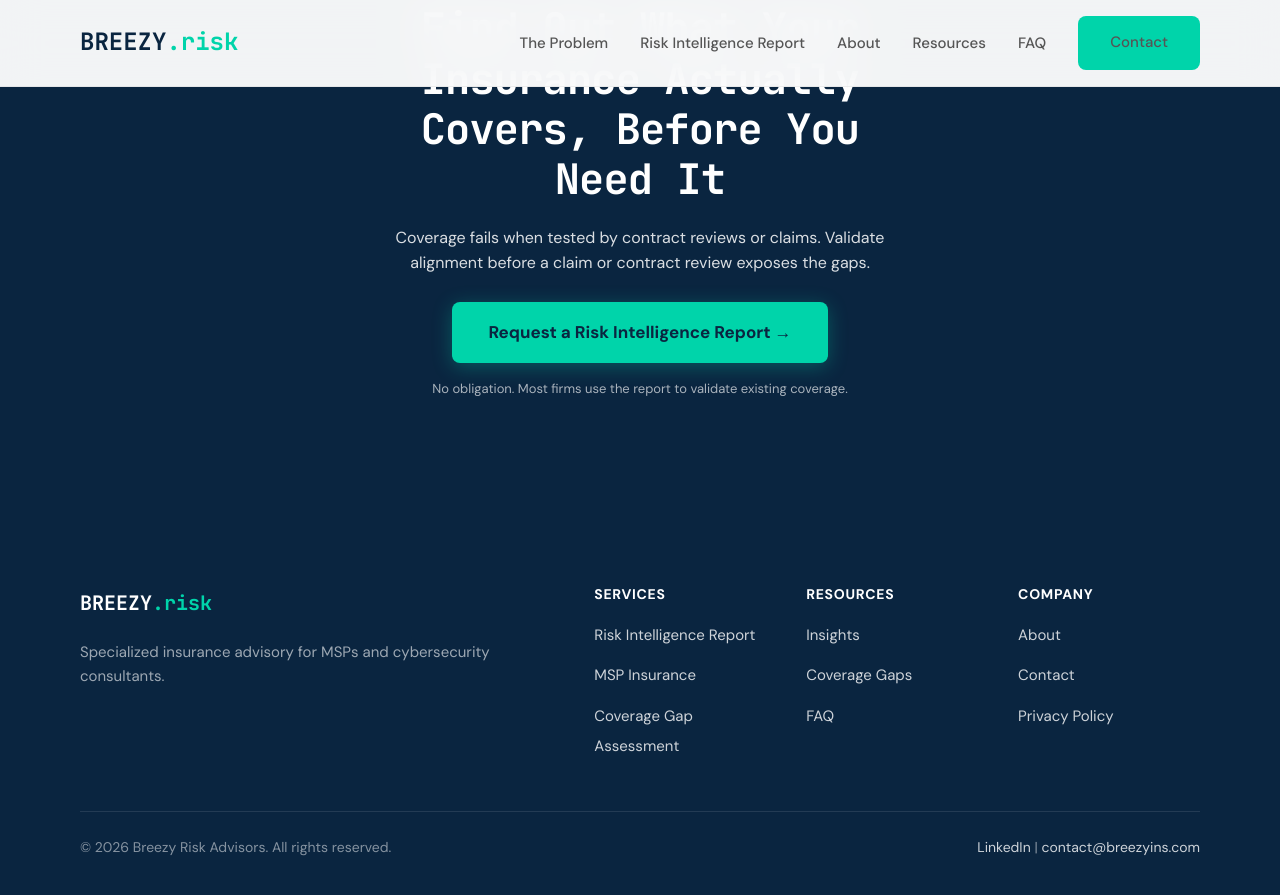
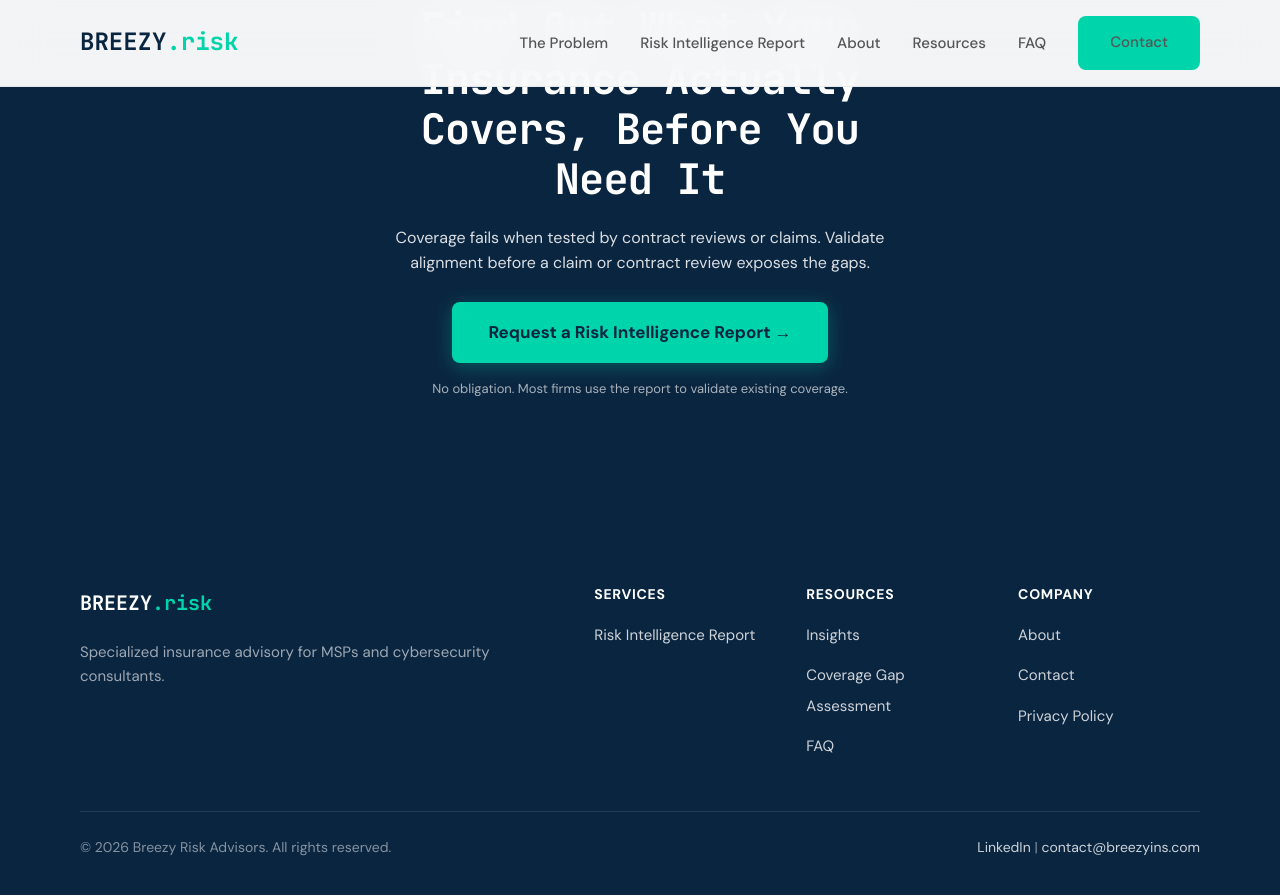
Before and after one commit to joeproe1/breezyins.com, a Jekyll site: the page built from index.html, in a window 1280 px wide and 900 px high, scrolled down 2692 px. Shown: the top 895 px of the window. Built offline with Jekyll 4.4.1, drawn with Linux system fonts in a browser that asks for light colours.

Commit message:
Clean up footer nav: remove MSP Insurance and Coverage Gaps links
Moved Coverage Gap Assessment under Resources.

Co-Authored-By: Claude Opus 4.6 <noreply@anthropic.com>

```diff
--- a/_includes/footer.html
+++ b/_includes/footer.html
@@ -10,15 +10,13 @@
                     <h4>Services</h4>
                     <ul>
                         <li><a href="{{ '/risk-intelligence-report/' | relative_url }}">Risk Intelligence Report</a></li>
-                        <li><a href="{{ '/msp-insurance/' | relative_url }}">MSP Insurance</a></li>
-                        <li><a href="{{ '/msp-insurance-assessment/' | relative_url }}">Coverage Gap Assessment</a></li>
                     </ul>
                 </div>
                 <div class="footer-col">
                     <h4>Resources</h4>
                     <ul>
                         <li><a href="{{ '/insights/' | relative_url }}">Insights</a></li>
-                        <li><a href="{{ '/insights/msp-coverage-gaps/' | relative_url }}">Coverage Gaps</a></li>
+                        <li><a href="{{ '/msp-insurance-assessment/' | relative_url }}">Coverage Gap Assessment</a></li>
                         <li><a href="{{ '/faq/' | relative_url }}">FAQ</a></li>
                     </ul>
                 </div>
```
